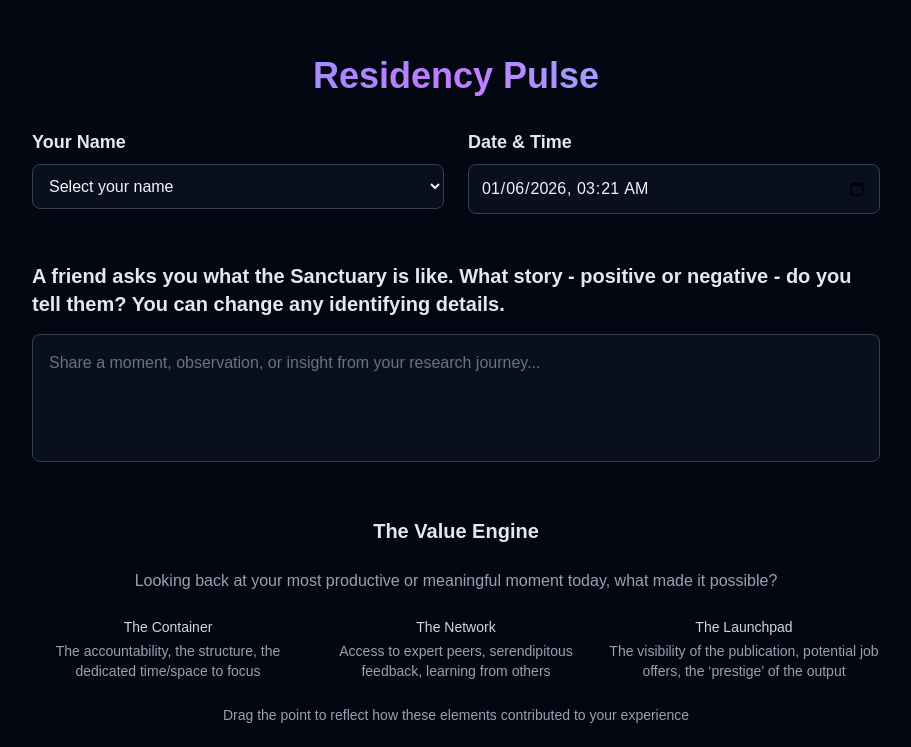
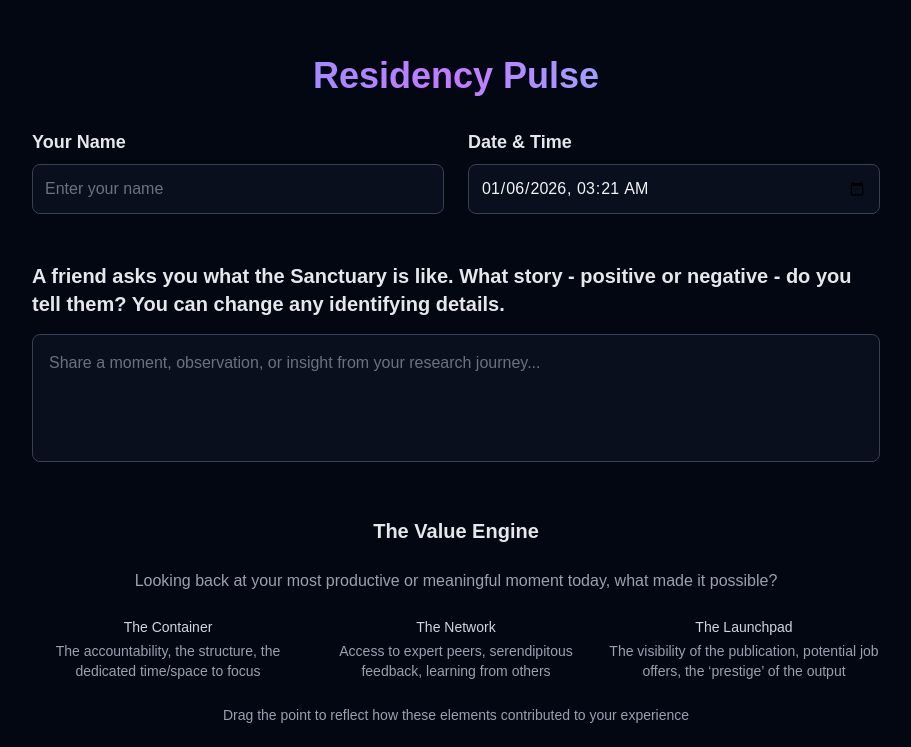
Before and after one commit to kischiman/sensemaker_sanctuary, a Next.js app in the folder residency-pulse/: page / in a window 1280 px wide. Shown: the top 747 px of the page, without its empty margins (184-1095 px from the left). Built offline with nearby package versions, Linux system fonts and the light colour scheme.

Commit message:
dropdown replaced with name field

```diff
--- a/residency-pulse/src/components/ResidencyForm.tsx
+++ b/residency-pulse/src/components/ResidencyForm.tsx
@@ -86,28 +86,19 @@ export function ResidencyForm() {
       <form onSubmit={handleSubmit} className="space-y-12">
         {/* Name and Date Selection */}
         <div className="grid grid-cols-1 md:grid-cols-2 gap-6">
-          {/* Name Dropdown */}
+          {/* Name Field */}
           <div className="space-y-2">
             <label className="block text-lg font-semibold text-gray-200">
               Your Name
             </label>
-            <select
+            <input
+              type="text"
               value={formData.name}
               onChange={(e) => setFormData({ ...formData, name: e.target.value })}
-              className="w-full p-3 bg-gray-900/50 border border-gray-700 rounded-lg text-gray-100 focus:border-blue-500 focus:ring-2 focus:ring-blue-500/20"
+              className="w-full p-3 bg-gray-900/50 border border-gray-700 rounded-lg text-gray-100 placeholder-gray-500 focus:border-blue-500 focus:ring-2 focus:ring-blue-500/20"
+              placeholder="Enter your name"
               required
-            >
-              <option value="" disabled>Select your name</option>
-              <option value="Anna">Anna</option>
-              <option value="Andrej">Andrej</option>
-              <option value="Justina">Justina</option>
-              <option value="Matt">Matt</option>
-              <option value="Anastasia">Anastasia</option>
-              <option value="Kirill">Kirill</option>
-              <option value="Jordi">Jordi</option>
-              <option value="Stacey">Stacey</option>
-              <option value="Jane">Jane</option>
-            </select>
+            />
           </div>
 
           {/* Date and Time Selector */}
```
